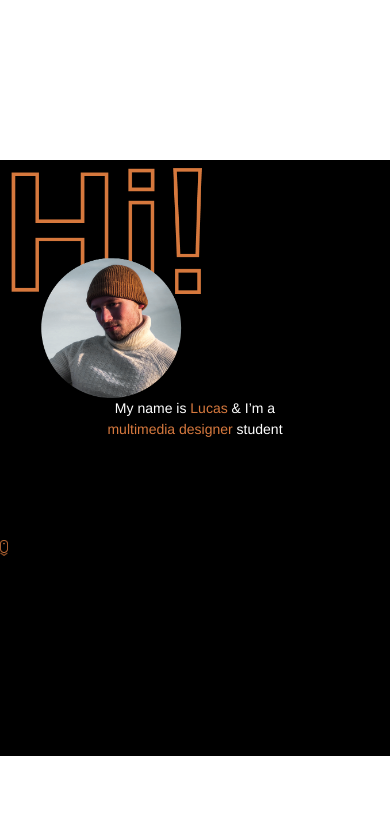
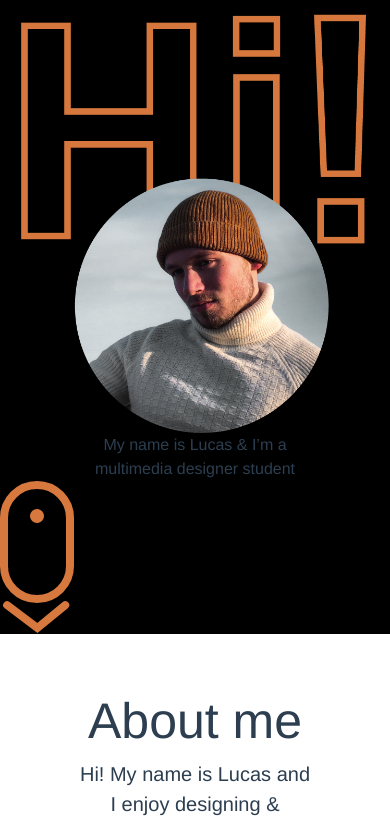
Before and after one commit to lucasjolibois54/portfolio-v4.0, a Vue app: page / in a window 390 px wide. Shown: the top 821 px of the page. Built offline with nearby package versions, Linux system fonts and the light colour scheme.

Commit message:
Update HelloWorld.vue

```diff
--- a/src/components/HelloWorld.vue
+++ b/src/components/HelloWorld.vue
@@ -20,39 +20,4 @@
 
 <!-- Add "scoped" attribute to limit CSS to this component only -->
 <style scoped>
-.header-img {
-  margin-top: 10rem;
-  width: 15%;
-  height: auto;
-}
-
-.orange-text {
-  color: #d7793e;
-}
-
-h1 {
-  color: #fff;
-  font-size: 40px;
-  padding-bottom: 100px;
-}
-
-.scroll-img {
-  width: 2%;
-  height: auto;
-  padding-bottom: 200px;
-}
-
-@media only screen and (max-width: 476px) and (min-width: 300px) {
-  h1 {
-    font-size: 14px;
-    padding-left: 3%;
-    padding-right: 3%;
-  }
-  .header-img {
-    margin-top: 10rem;
-    width: 55%;
-    height: auto;
-    text-align: center;
-  }
-}
 </style>
```
